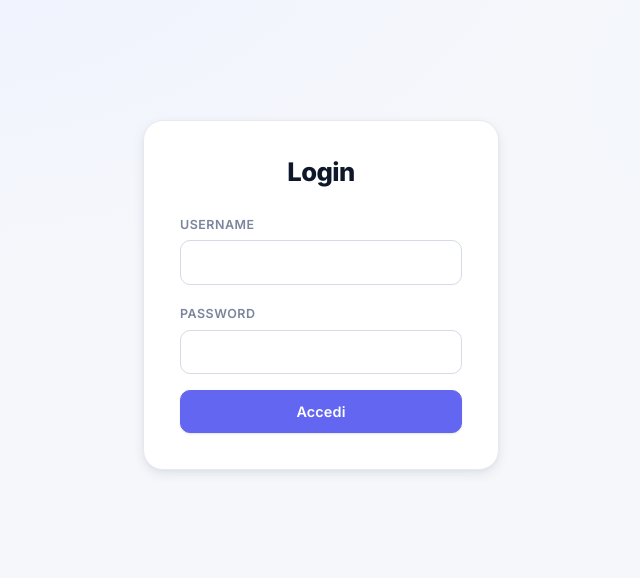
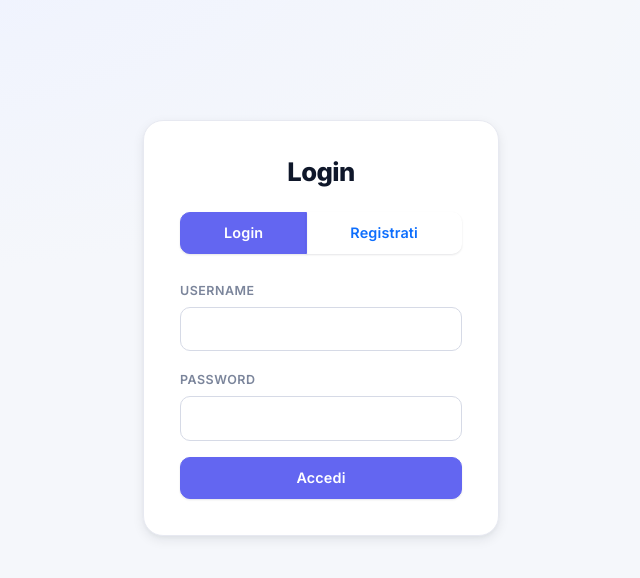
Before and after one commit to giovannicardinali-stack/ProgettoApplicazioniWebCloudMobile, a React app in the folder frontend/: page / in a window 1280 px wide. Shown: the top 578 px of the page, without its empty margins (319-959 px from the left). Built offline with nearby package versions, Linux system fonts and the light colour scheme; the HTML template or start-up script is replaced by a standard one.

Commit message:
commenti fix problemi minori

```diff
--- a/frontend/src/components/DettagliTask.tsx
+++ b/frontend/src/components/DettagliTask.tsx
@@ -123,8 +123,6 @@ const DettagliTask = ({ idTask, onBack }: Props) => {
           </div>
         )}
       </div>
-
-      {/* TODO: bottone cancellazione */}
     </div>
   );
 };
--- a/frontend/src/components/Dipendente/ElencoTaskDipendente.tsx
+++ b/frontend/src/components/Dipendente/ElencoTaskDipendente.tsx
@@ -4,11 +4,11 @@ import api from "../../services/api";
 // Aggiorniamo l'interfaccia per rispecchiare DettagliTaskDTO del backend
 interface Task {
   titolo: string;
-  obiettivo: string;      // Corrisponde a descrizione
+  obiettivo: string;
   dataInizio: string;
   dataFine: string;
   validato: boolean;
-  statoTask: "APERTO" | "IN_CORSO" | "COMPLETATO"; // Verifica che i valori coincidano
+  statoTask: "APERTO" | "IN_CORSO" | "COMPLETATO";
   nomeDipendente: string;
 }
 
@@ -33,7 +33,6 @@ const ElencoTaskDipendente = () => {
       ) : (
         <div className="row">
           {tasks.map((task, index) => (
-            // Usiamo l'indice come key se non hai un ID univoco nel DTO
             <div key={index} className="col-12 mb-3">
               <div className="card shadow-sm">
                 <div className="card-body">
--- a/frontend/src/components/ListaTask.tsx
+++ b/frontend/src/components/ListaTask.tsx
@@ -39,7 +39,7 @@ const ListaTask = ({ idProgetto }: Props) => {
 
   return (
     <div>
-      {/* Se una task è selezionata mostriamo il dettaglio, altrimenti la lista */}
+      {/* Se una task è selezionata mostra il dettaglio, altrimenti la lista */}
       {idTaskSelezionata ? (
         <DettagliTask
           idTask={idTaskSelezionata}
--- a/frontend/src/components/LoginForm.tsx
+++ b/frontend/src/components/LoginForm.tsx
@@ -17,6 +17,8 @@ const LoginForm = ({ onLoginSuccess }: LoginProps) => {
   //sfrutta la funzione login di authcontext
   const { login } = useAuth();
 
+  const [isRegistering, setIsRegistering] = useState<boolean>(false);
+
   //comportamento attivato al click del button
   const handleLogin = async (e: React.FormEvent) => {
     //evita che il browser ricarichi automaticamente la pagina, lasciando lavorare React (single page application)
@@ -25,12 +27,17 @@ const LoginForm = ({ onLoginSuccess }: LoginProps) => {
     setIsLoading(true);
 
     try {
+      if (isRegistering) {
+        await api.post("/api/v1/auth/register", { username, password });
+        alert("Registrazione completata! Ora puoi effettuare il login.");
+        setIsRegistering(false);
+      } else {
         const response = await api.post("/api/v1/auth/login", {
           username,
           password,
         });
 
-      const {ruolo, nomeUtenteLoggato} = response.data;
+        const { ruolo, nomeUtenteLoggato } = response.data;
 
         if (ruolo) {
           localStorage.setItem("ruolo", ruolo);
@@ -39,6 +46,7 @@ const LoginForm = ({ onLoginSuccess }: LoginProps) => {
           onLoginSuccess(ruolo);
         } else {
           alert("Impossibile trovare ruolo");
+        }
       }
     } catch (error) {
       console.error("errore durante il login: ", error);
@@ -53,39 +61,59 @@ const LoginForm = ({ onLoginSuccess }: LoginProps) => {
       <div className="row justify-content-center">
         <div className="col-md-4">
           <div className="card shadow p-4">
-            <h2 className="text-center mb-4"> Login </h2>
+            {/* Titolo dinamico */}
+            <h2 className="text-center mb-4">{isRegistering ? "Registrati" : "Login"}</h2>
+
+            {/* Aggiunta del Group Button */}
+            <div className="btn-group w-100 mb-4" role="group">
+              <button
+                type="button"
+                className={`btn ${!isRegistering ? "btn-primary" : "btn-outline-primary"}`}
+                onClick={() => setIsRegistering(false)}
+              >
+                Login
+              </button>
+              <button
+                type="button"
+                className={`btn ${isRegistering ? "btn-primary" : "btn-outline-primary"}`}
+                onClick={() => setIsRegistering(true)}
+              >
+                Registrati
+              </button>
+            </div>
+
             <form onSubmit={handleLogin}>
               <div className="mb-3">
-                <label className="form-label"> Username </label>
-
-                <input //input username
+                <label className="form-label">Username</label>
+                <input
                   type="text"
                   className="form-control"
                   value={username}
-                  //salva l'username nella variabile
                   onChange={(e) => setUsername(e.target.value)}
                   required
                 />
               </div>
 
               <div className="mb-3">
-                <label className="form-label"> Password </label>
-
-                <input //input password
-                  type="text"
+                <label className="form-label">Password</label>
+                <input
+                  type="password"
                   className="form-control"
                   value={password}
-                  //salva la password nella variabile
                   onChange={(e) => setPassword(e.target.value)}
                   required
                 />
               </div>
-              <button //se isLoading è true, nel bottone sarà scritto accedi, altrimenti, caricamento
+
+              {/* Bottone di submit dinamico */}
+              <button
                 type="submit"
                 className="btn btn-primary w-100"
                 disabled={isLoading}
               >
-                {isLoading ? "Caricamento..." : "Accedi"}
+                {isLoading
+                  ? "Caricamento..."
+                  : (isRegistering ? "Registrati" : "Accedi")}
               </button>
             </form>
           </div>
```
Also changed, not shown: frontend/src/App.css (deleted, +0 -189 lines), frontend/src/api.ts (deleted, +0 -20 lines), frontend/src/index.css (+18 -45 lines), 1 other file (tests, documents, lock files or other folders). Lines whose indentation alone changed are shown as unchanged.
